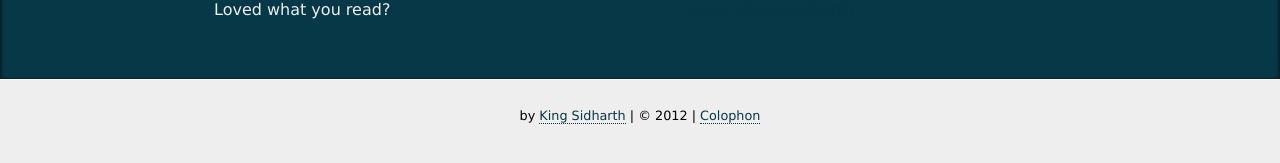
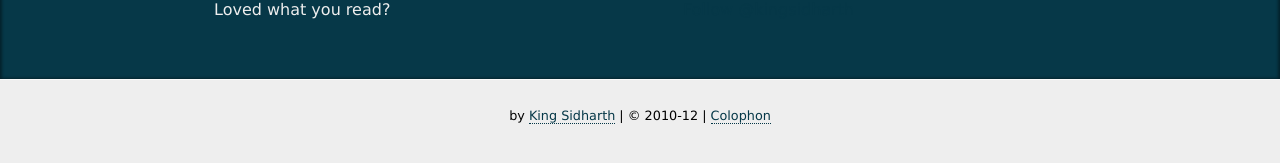
Before and after one commit to 64Notes/64notes.com, a Jekyll site: the page built from index.html, in a window 1280 px wide. Shown: the part 531-694 px from the top of the page. Built offline with Jekyll 4.4.1, drawn with Linux system fonts in a browser that asks for light colours; comment, search, counter and statistics services are not loaded.

Commit message:
Add copyright year

```diff
--- a/_layouts/base.html
+++ b/_layouts/base.html
@@ -104,7 +104,7 @@
     <div id='footer_area'>
       <div class='area' id='footer'>
         <p>
-          by <a href="http://www.kingsidharth.com" rel="author">King Sidharth</a> | &copy; 2012 | <a href="/colophon">Colophon</a>
+          by <a href="http://www.kingsidharth.com" rel="author">King Sidharth</a> | &copy; 2010-12 | <a href="/colophon">Colophon</a>
         </p>
       </div>
       <!-- #footer -->
```
